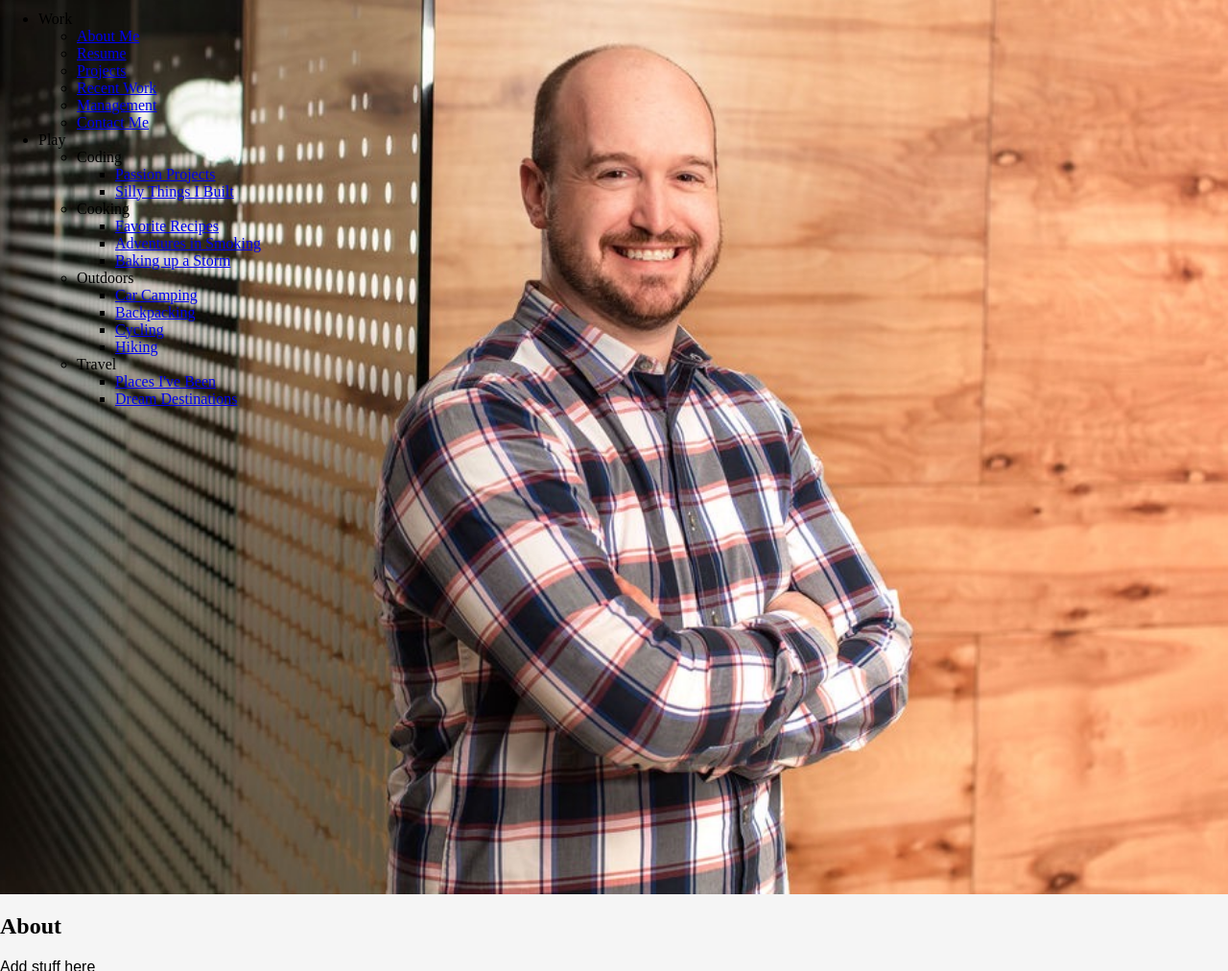
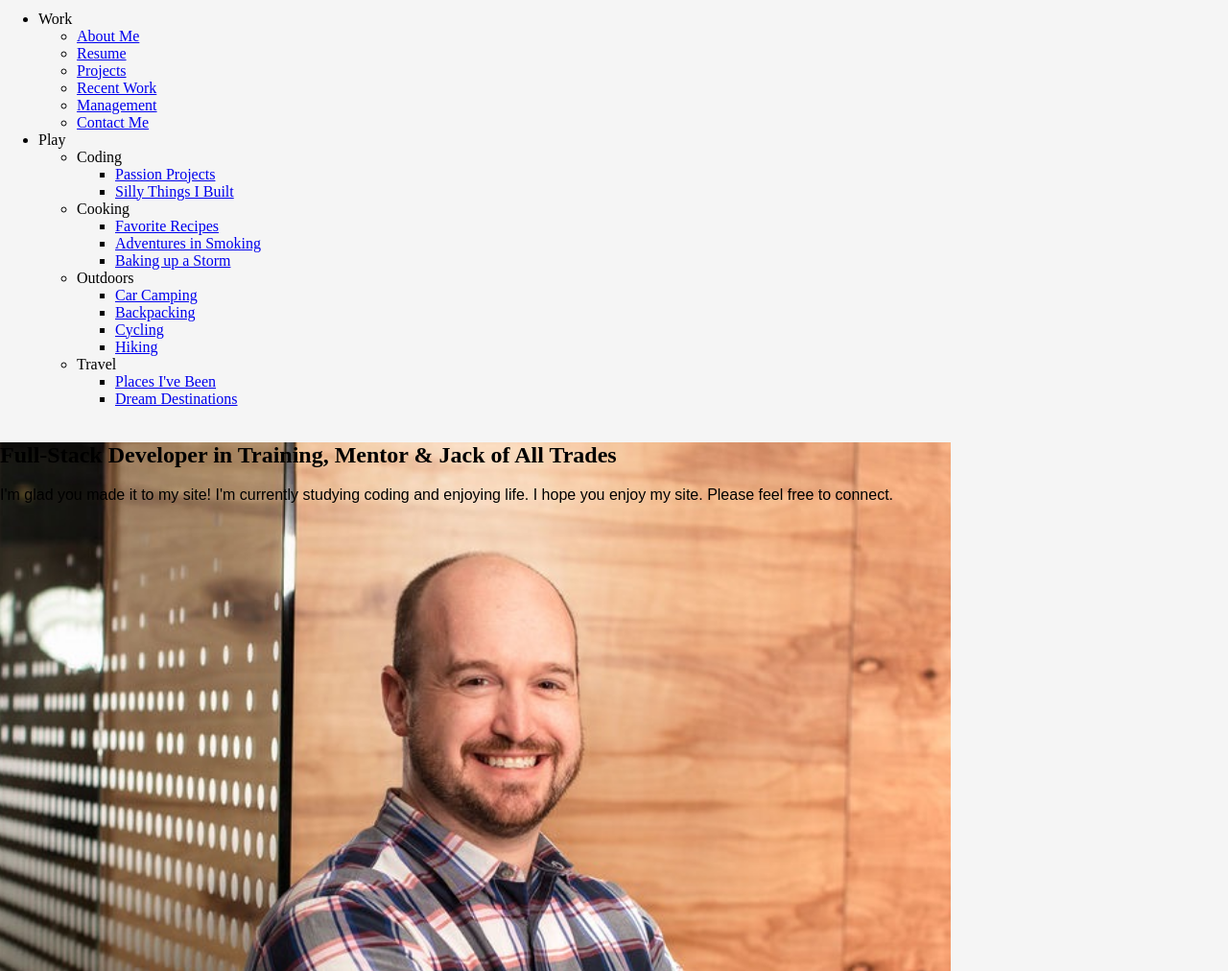
Before and after one commit to crowandrew/crow_show, a plain HTML site: page index.html in a window 1280 px wide. Shown: the part 88-1100 px from the top of the page at 96% size. Drawn offline with Linux system fonts and the light colour scheme; a web font is replaced by a local one.

Commit message:
small modifications

```diff
--- a/index.html
+++ b/index.html
@@ -13,13 +13,13 @@
 
         </head>
 
-        <body class="gridContainer">
+        <body>
 
-            <header class="header">
+            <header>
 
                 <h1>Andrew Crow</h1>
 
-                <nav class="nav">
+                <nav>
                     <ul>
                         <li>Work</li>
                             <ul id="WorkNav">
@@ -70,7 +70,7 @@
 
             </header>
 
-            <main class="main">
+            <main>
 
                 <section id="TopIntro">
 
@@ -234,7 +234,7 @@
 
             </main>
 
-            <footer class="footer">
+            <footer>
 
             </footer>
         </body>
--- a/style.css
+++ b/style.css
@@ -25,7 +25,7 @@ p {
     background-position: center;
 }
 
-.gridContainer {
+body {
     display: grid;
     grid-template-areas:
     'header header header header header'
@@ -33,15 +33,18 @@ p {
     'footer footer footer footer footer';
 }
 
-.header {
+header {
     grid-column-start: 1;
     grid-column-end: 6;
     grid-row-start: 1;
     grid-row-end: 1;
     z-index: 2;
 }
+nav {
+    grid-column-start: 5;
+    gri
 
-.main {
+main {
     grid-column-start: 1;
     grid-column-end: 6;
     grid-row-start: 1;
@@ -49,7 +52,7 @@ p {
     z-index: 1;
 }
 
-.footer {
+footer {
     grid-column-start: 1;
     grid-column-end: 6;
     grid-row-start: 3;
```
